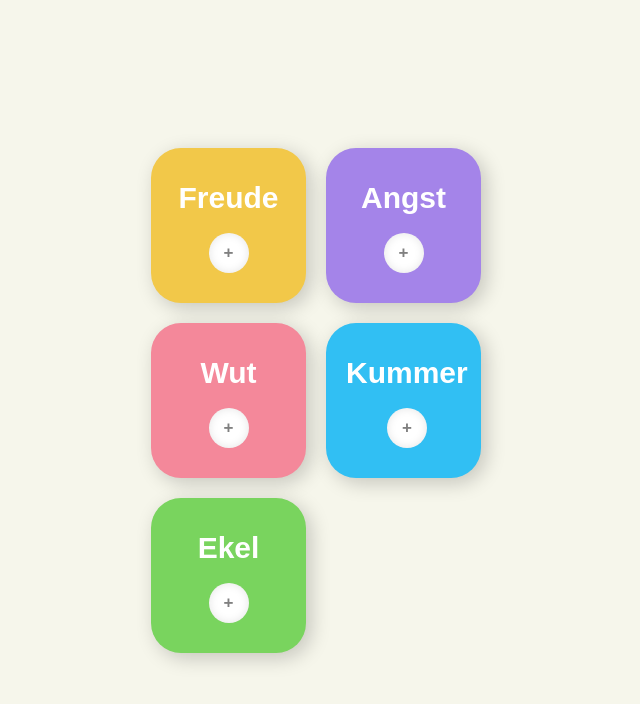
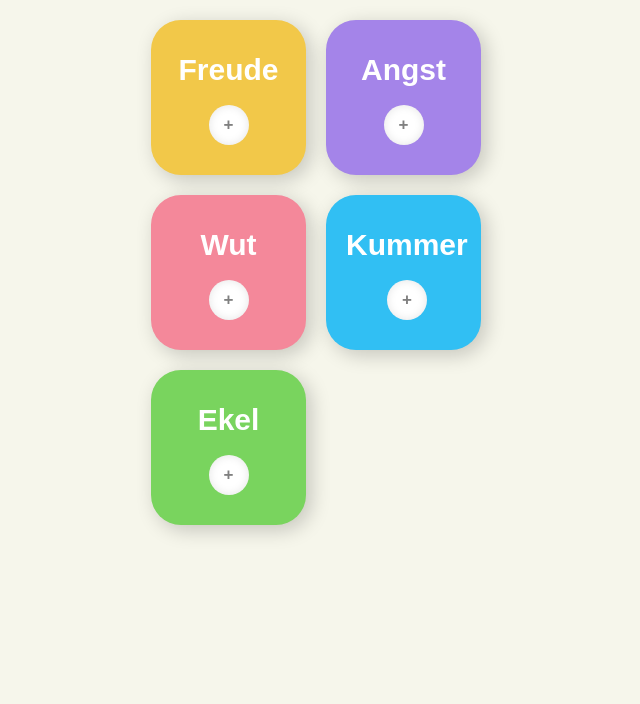
Before and after one commit to czintel/capstone-project, a React (Create React App) app: page / in a window 1280 px wide. Shown: the top 704 px of the page, without its empty margins (324-964 px from the left). Built offline with nearby package versions, Linux system fonts and the light colour scheme.

Commit message:
reset center/justify of card stack

```diff
--- a/src/pages/LearningCardPage.js
+++ b/src/pages/LearningCardPage.js
@@ -23,15 +23,12 @@ export default function LearningCardList({ emotions }) {
 }
 
 const PageWrapper = styled.section`
-  height: 100vh;
   scroll-behavior: auto;
   display: flex;
   flex-wrap: wrap;
+  gap: 20px;
   width: 100%;
   max-width: 370px;
-  align-content: center;
-  justify-content: flex-start;
   margin: 0 auto;
-  gap: 20px;
   padding: 20px;
 `
```
